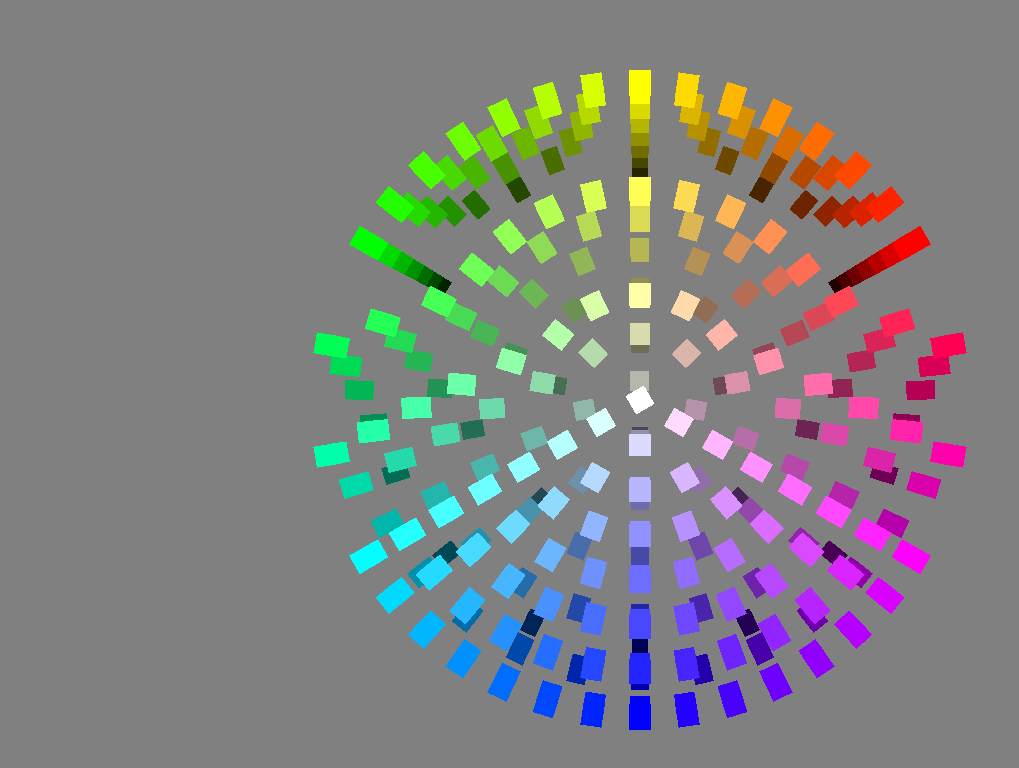
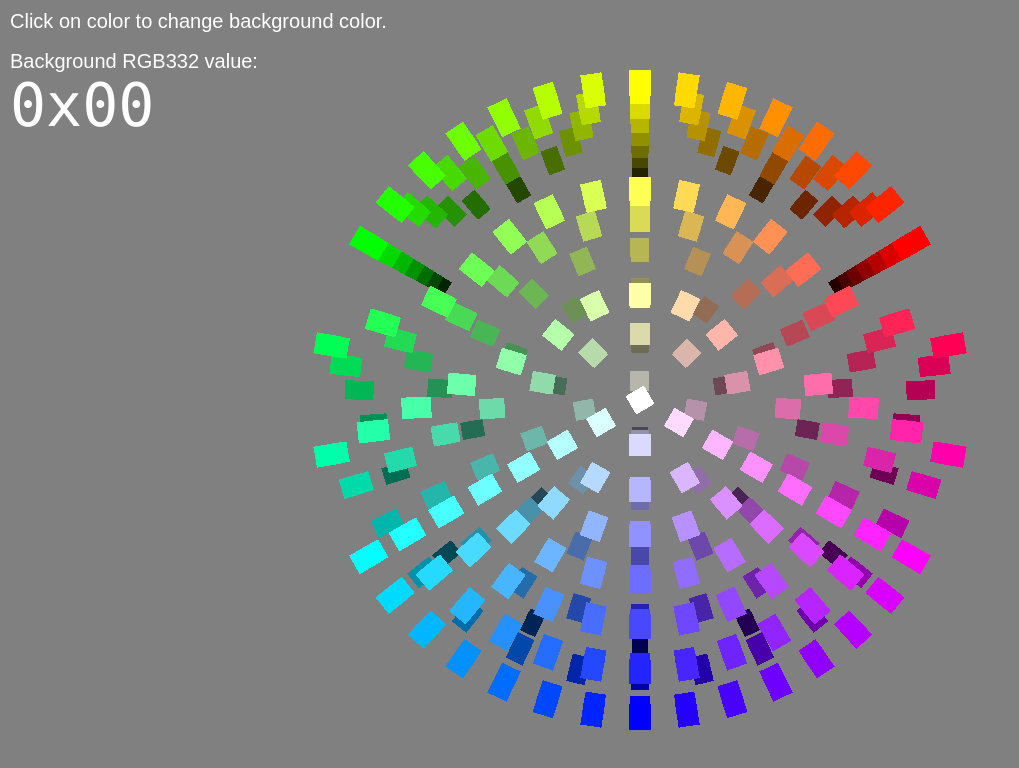
Before and after one commit to Roger-random/RGB332_color_wheel_three.js, a plain HTML site: page docs/index.html in a window 1280 px wide. Shown: the whole page, without its empty margins (0-1019 px from the left). Drawn offline with Linux system fonts and the light colour scheme; animation ran at ten frames a second.

Commit message:
Onscreen text

```diff
--- a/docs/index.html
+++ b/docs/index.html
@@ -2,13 +2,50 @@
 <html>
     <head>
         <meta charset="utf-8">
+        <meta name="viewport" content="width=device-width, initial-scale=1, shrink-to-fit=no">
         <title>RGB332 Color Wheel</title>
         <style>
-            body { margin: 0; }
+            body {
+                margin: 0;
+                overflow-y: hidden;
+                overflow-x: hidden;
+            }
+
+            .onScreenText {
+                position: absolute;
+                font-family: 'Consolas', 'Courier New', Courier, monospace;
+                color: white;
+                text-align: left;
+                z-index: 100;
+                display:block;
+            }
+
+            #instruction1 {
+                top: 10px;
+                left: 10px;
+                font-size: 20px;
+                font-family: Arial, Helvetica, sans-serif;
+            }
+
+            #instruction2 {
+                top: 50px;
+                left: 10px;
+                font-size: 20px;
+                font-family: Arial, Helvetica, sans-serif;
+            }
+
+            #rgb332code {
+                top: 70px;
+                left: 10px;
+                font-size: 60px;
+                font-family: 'Consolas', 'Courier New', Courier, monospace;
+            }
         </style>
     </head>
     <body>
-        <script type="module" src="js/color_wheel.js">
-        </script>
+        <script type="module" src="js/color_wheel.js"></script>
+        <div class="onScreenText" id="instruction1">Click on color to change background color.</div>
+        <div class="onScreenText" id="instruction2">Background RGB332 value:</div>
+        <div class="onScreenText" id="rgb332code">0x00</div>
     </body>
 </html>
```
